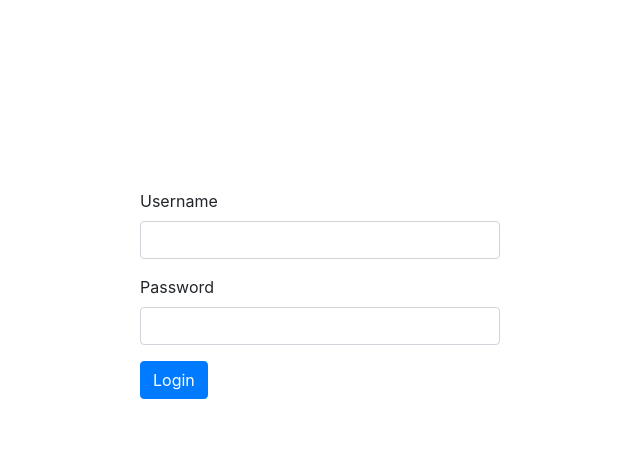
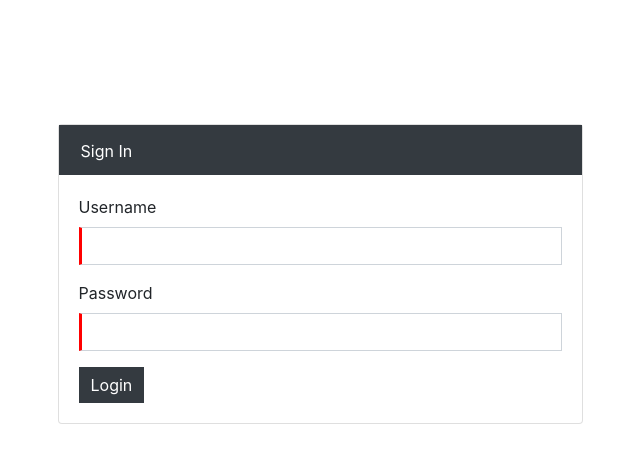
Before and after one commit to maranza/angularstuff, an Angular app: page /#/login in a window 1280 px wide. Shown: the top 460 px of the page, without its empty margins (320-960 px from the left). Built offline with nearby package versions, Linux system fonts and the light colour scheme.

Commit message:
added styling to login form, added onform error notifications

```diff
--- a/src/app/login/login.component.css
+++ b/src/app/login/login.component.css
@@ -5,3 +5,38 @@
     margin: auto;
 
 }
+
+.btn-site {
+    border-radius: 0!important;
+    background-color: #343a40 !important;
+    color: white;
+    border: #343a40!important;
+}
+
+.card-header {
+    background-color: #343a40 !important;
+    color: white;
+    border-bottom: 0!important;
+}
+.card-header:first-child{
+    border-radius: 0!important;
+    border: #343a40 solid 2px;
+}
+.card-body{
+    border-radius: 0!important;
+}
+.form-control{
+    border-radius:0!important;
+}
+
+.ng-touched{
+    border-left: 3px solid blue;
+}
+
+.ng-valid{
+    border-left: 3px solid green;
+}
+
+.ng-invalid:not(form){
+    border-left: 3px solid red;
+}
--- a/src/app/login/login.component.html
+++ b/src/app/login/login.component.html
@@ -1,13 +1,24 @@
-<div id="wallpaper">
-<div class="loginbox">
+<div class="mt-4 col-md-6 offset-3">
+  <div class="card">
+
+    <div class="card-header">Sign In</div>
+
+    <div class="card-body">
+
+      <div class="alert alert-danger" [hidden]="!error">{{error}}</div>
+
       <div class="form-group">
         <label for="username" >Username</label>
-  <input type="text" [(ngModel)]="admin.username" class="form-control">
+        <input type="text" [(ngModel)]="admin.username" class="form-control" required>
       </div>
+
       <div class="form-group">
         <label for="password" >Password</label>
-  <input type="password" [(ngModel)] = "admin.password" class="form-control">
+        <input type="password" [(ngModel)] = "admin.password" class="form-control" required>
       </div>
-<button class="btn btn-primary" (click)="login()">Login</button>
+
+      <button class="btn btn-primary btn-site" (click)="login()">Login</button>
+
     </div>
   </div>
+</div>
--- a/src/app/login/login.component.ts
+++ b/src/app/login/login.component.ts
@@ -8,6 +8,8 @@ import { Router } from '@angular/router';
   styleUrls: ['./login.component.css']
 })
 export class LoginComponent implements OnInit {
+
+  public error;
 
   public admin: Admin = new Admin();
   constructor(private authService: AuthService, private route: Router) {
@@ -24,13 +26,14 @@ export class LoginComponent implements OnInit {
 
       if (data['error']) {
 
-        alert(data['error']);
+        this.error = data['error'];
+        // alert(data['error']);
       }
 
       else {
 
 
-        if (data['success'] == true) {
+        if (data['success'] === true) {
 
           this.route.navigate(['/dashboard']);
           localStorage.setItem('username', this.admin.username);
@@ -38,7 +41,8 @@ export class LoginComponent implements OnInit {
 
         else {
 
-          alert('Invalid Credentials');
+          // alert('Invalid Credentials');
+          this.error = 'Invalid Credentials';
         }
       }
 
```
Also changed, not shown: 1 other file (tests, documents, lock files or other folders). Lines whose indentation alone changed are shown as unchanged.
